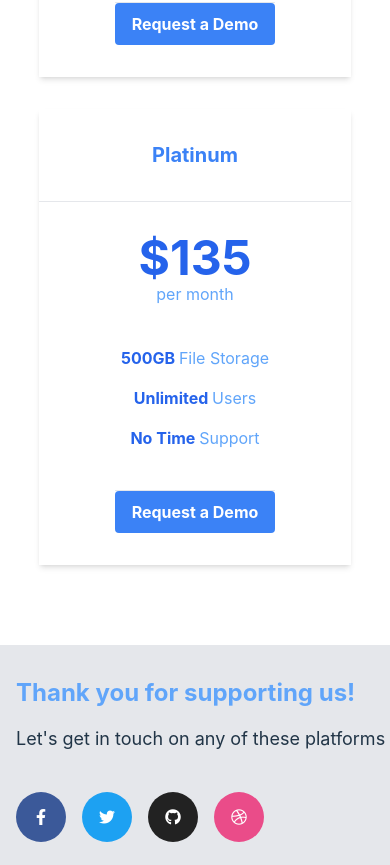
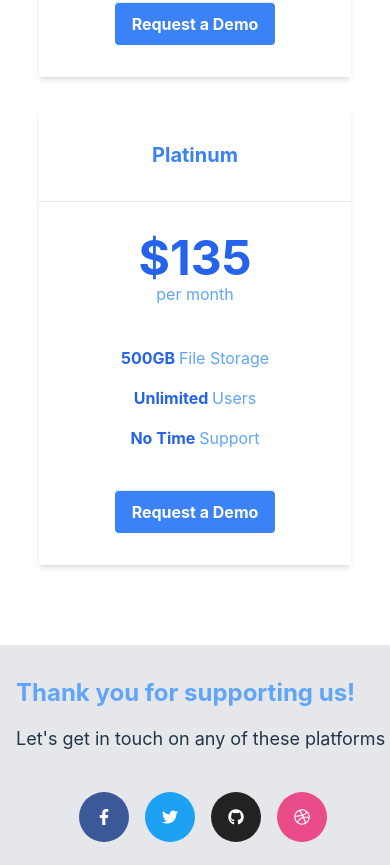
Before and after one commit to gerardojgarcia/objet_grafiks, a Vue app: page / in a window 390 px wide. Shown: the part 8159-9024 px from the top of the page. Built offline with nearby package versions, Linux system fonts and the light colour scheme.

Commit message:
finalized landing page

```diff
--- a/src/components/Footer.vue
+++ b/src/components/Footer.vue
@@ -33,7 +33,7 @@
 
 
 <div class="footer m-0 bg-gray-200">
-    <div class="footer-container flex flex-col w-full mx-4 lg:flex-row lg:px-24 lg:py-8 ">
+    <div class="footer-container flex flex-col w-full mx-4 justify-center lg:flex-row lg:px-24 lg:py-8 ">
 
         <div class="footer-text flex flex-col w-full my-4">
             <strong class="text-2xl text-left text-blue-400 my-4 lg:text-4xl">Thank you for supporting us!</strong>
@@ -41,7 +41,7 @@
         </div>
 
 
-        <div class="social-icons flex flex-row align-left my-4 h-16 items-center lg:pr-8   ">
+        <div class="social-icons flex flex-row align-left my-4 h-16 justify-center items-center lg:pr-8   ">
 
             <div class="icon-box  bg-blue-500  flex flex-col place-center items-center justify-center" :style="{background: facebookColor}">
         <i class="fa-brands fa-facebook-f"></i>
```
